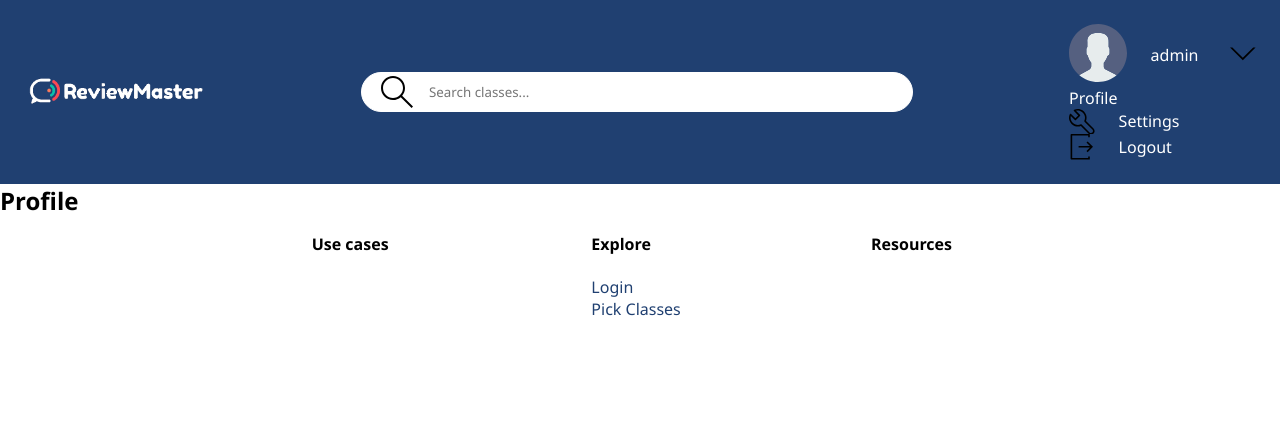
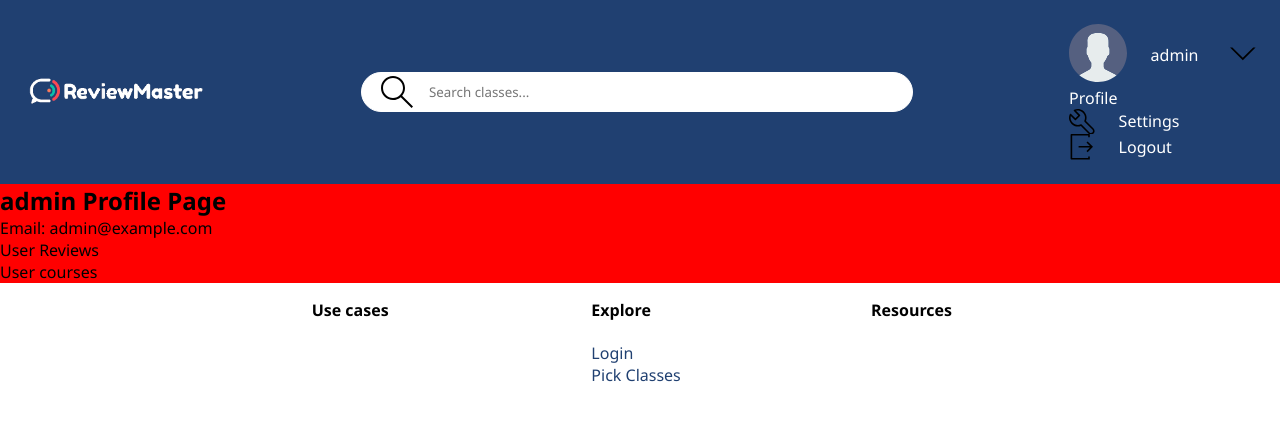
Before and after one commit to alexandernc0043/ITSC-3155-Group3, a Django app: page /profile/ in a window 1280 px wide. Shown: the top 444 px of the page. Run offline with Django 5.2, Linux system fonts and the light colour scheme; a user stored in the database is signed in.

Commit message:
Added username and email

```diff
--- a/Final Project Code/ReviewMaster/base/templates/base/profile.html
+++ b/Final Project Code/ReviewMaster/base/templates/base/profile.html
@@ -1,9 +1,21 @@
-{% extends 'main.html' %}
-{% load static %}
+{% extends 'main.html' %} {% load static %}
+{% block content %}
+<!-- Name of User -->
+<div class="profile-page">
+  <h2>{{ user.username }} Profile Page</h2>
+  <p>Email: {{ user.email }}</p>
+  <div class="userReviews">
+    <p>User Reviews</p>
 
-{% block content %}
+  </div>
+  <div class="courses">
+    <p>User courses</p>
 
-<h2>Profile</h2>
+  </div>
+</div>
 
+<!-- Info About User -->
+<!-- Reviews made by user -->
+<!-- courses taken by user -->
 
 {% endblock content %}
--- a/Final Project Code/ReviewMaster/static/styles/styles.css
+++ b/Final Project Code/ReviewMaster/static/styles/styles.css
@@ -310,6 +310,14 @@ input[type="password"]:disabled, input[type="password"][readonly] {
     display: block;
 }
 
+/* Profile Page */
+.profile-page {
+    /* display: inline-flex;
+    align-content: center;
+    justify-content: center; */
+    background-color: red;
+}
+
 /*==============================
 =>  Footer Section
 ================================*/
```
Also changed, not shown: Final Project Code/ReviewMaster/db.sqlite3.
